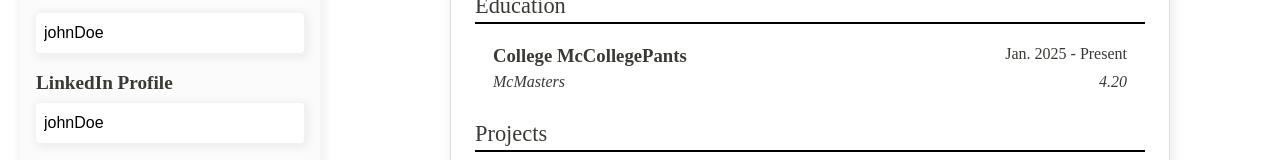
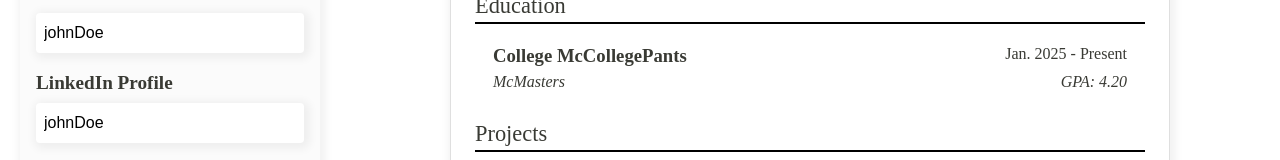
Before and after one commit to gingkapls/cv-application, a React (Vite) app: page / in a window 1280 px wide. Shown: the part 292-452 px from the top of the page. Built offline with nearby package versions, Linux system fonts and the light colour scheme.

Commit message:
fix(Education): show GPA text

```diff
--- a/src/Components/EducationPreview.tsx
+++ b/src/Components/EducationPreview.tsx
@@ -35,7 +35,7 @@ function EducationPreviewItem({
         {startDate} - {endDate}
       </span>
       <h4 className='degree'>{degree}</h4>
-      <span className='gpa'>{gpa}</span>
+      <span className='gpa'>GPA: {gpa}</span>
     </section>
   );
 }
```
